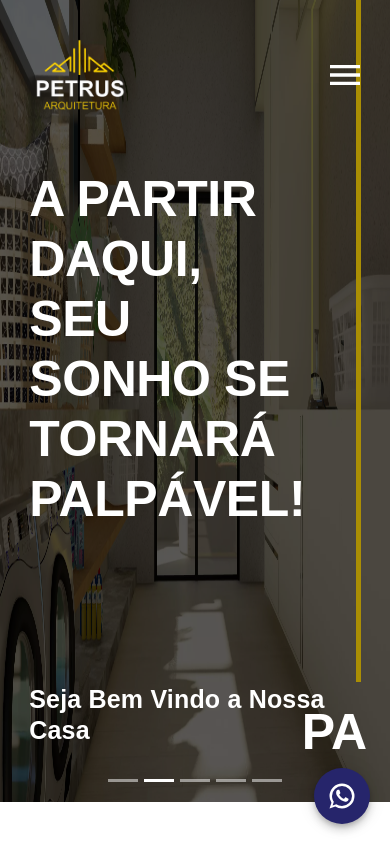
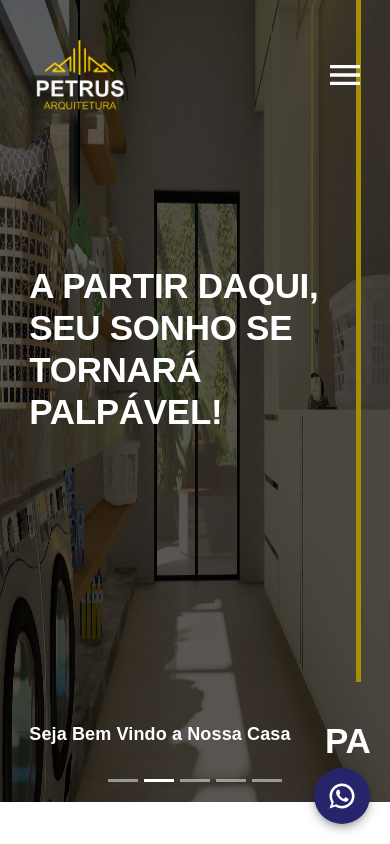
Before and after one commit to anderwll/petrus, a React (Create React App) app: page / in a window 390 px wide. Shown: the top 844 px of the page. Built offline with nearby package versions, Linux system fonts and the light colour scheme.

Commit message:
Ajustado modo mobile apresentacao

```diff
--- a/src/components/Apresentacao/styled.ts
+++ b/src/components/Apresentacao/styled.ts
@@ -24,6 +24,16 @@
         color: ${props => props.theme.secondary};
         font-size: 2.5rem;
     }
+
+    @media screen and ( max-width: 600px ) {
+        h2 {
+            font-size: 3.5rem;
+        }
+
+        h4 {
+            font-size: 1.8rem;
+        }
+    }
 `;
 
 const DivContent = styled.div`
@@ -37,7 +47,7 @@
 `;
 
 const DivTitle = styled.div`
-    width: 80%;
+    width: 98%;
     margin-top: 5%;
 `;
 
@@ -55,7 +65,7 @@
 const DivPa = styled.div`
     position: absolute;
     bottom: 5%;
-    right: 6%;
+    right: 5%;
 
 `;
 
```
